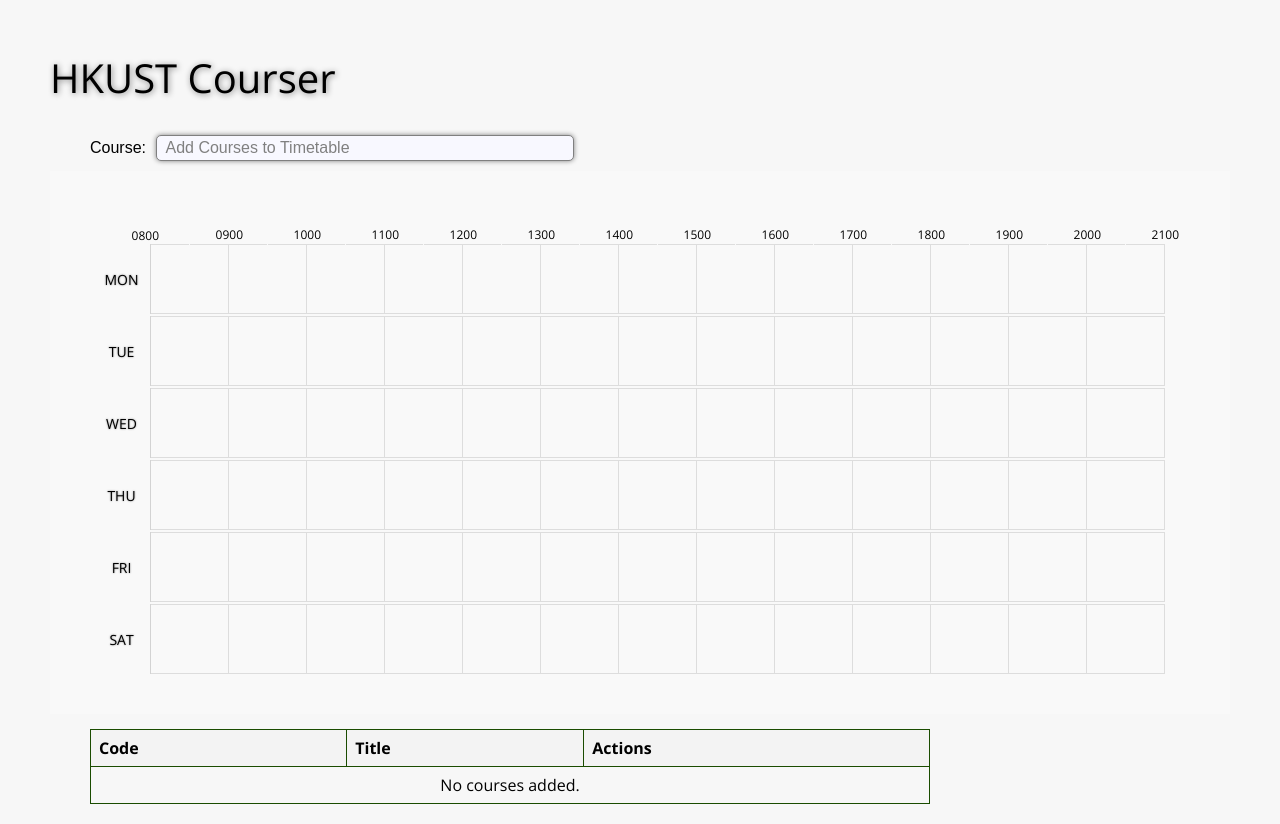
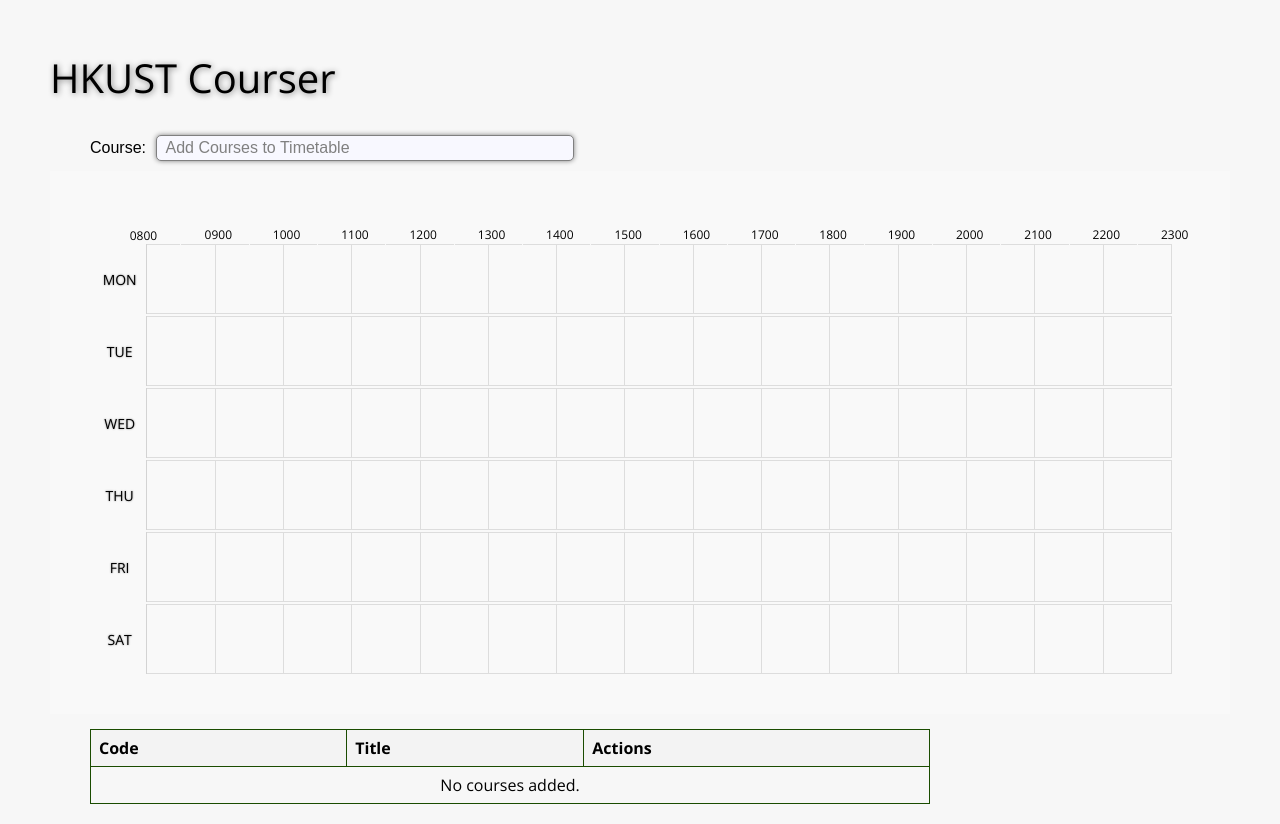
Before and after one commit to antony-hk/coust, a PHP site: page / in a window 1280 px wide. Run offline with PHP 8.4, Linux system fonts and the light colour scheme; some libraries are stand-ins or nearby versions.

Commit message:
Time span increased to 2300

```diff
--- a/index.html
+++ b/index.html
@@ -68,6 +68,10 @@
                     <td class="time"><div class="timediv">2000</div></td>
                     <td class="time alt"><div class="timediv">2030</div></td>
                     <td class="time"><div class="timediv">2100</div></td>
+                    <td class="time alt"><div class="timediv">2130</div></td>
+                    <td class="time"><div class="timediv">2200</div></td>
+                    <td class="time alt"><div class="timediv">2230</div></td>
+                    <td class="time"><div class="timediv">2300</div></td>
                     <td></td>
                     </tr>
                 </tbody>
@@ -99,10 +103,10 @@
                     <td class="h19 m00"></td>
                     <td class="h19 m30"></td>
                     <td class="h20 m00"></td>
-                    <td class="h20 m30"></td>
+                    <td class="h20 m30"></td><td class="h21 m00"></td><td class="h21 m30"></td><td class="h22 m00"></td><td class="h22 m30"></td>
                     </tr>
                 </tbody>
-                <tr class="separator"><th></th><td colspan="26"></td></tr>
+                <tr class="separator"><th></th><td colspan="30"></td></tr>
                 <tbody id="Tu" class="days">
                     <tr>
                     <th class="weekday" rowspan="1">TUE</th>
@@ -132,9 +136,13 @@
                     <td class="h19 m30"></td>
                     <td class="h20 m00"></td>
                     <td class="h20 m30"></td>
+                    <td class="h21 m00"></td>
+                    <td class="h21 m30"></td>
+                    <td class="h22 m00"></td>
+                    <td class="h22 m30"></td>
                     </tr>
                 </tbody>
-                <tr class="separator"><th></th><td colspan="26"></td></tr>
+                <tr class="separator"><th></th><td colspan="30"></td></tr>
                 <tbody id="We" class="days">
                     <tr>
                     <th class="weekday" rowspan="1">WED</th>
@@ -164,9 +172,13 @@
                     <td class="h19 m30"></td>
                     <td class="h20 m00"></td>
                     <td class="h20 m30"></td>
+                    <td class="h21 m00"></td>
+                    <td class="h21 m30"></td>
+                    <td class="h22 m00"></td>
+                    <td class="h22 m30"></td>
                     </tr>
                 </tbody>
-                <tr class="separator"><th></th><td colspan="26"></td></tr>
+                <tr class="separator"><th></th><td colspan="30"></td></tr>
                 <tbody id="Th" class="days">
                     <tr>
                     <th class="weekday" rowspan="1">THU</th>
@@ -196,9 +208,13 @@
                     <td class="h19 m30"></td>
                     <td class="h20 m00"></td>
                     <td class="h20 m30"></td>
+                    <td class="h21 m00"></td>
+                    <td class="h21 m30"></td>
+                    <td class="h22 m00"></td>
+                    <td class="h22 m30"></td>
                     </tr>
                 </tbody>
-                <tr class="separator"><th></th><td colspan="26"></td></tr>
+                <tr class="separator"><th></th><td colspan="30"></td></tr>
                 <tbody id="Fr" class="days">
                     <tr>
                     <th class="weekday" rowspan="1">FRI</th>
@@ -228,9 +244,13 @@
                     <td class="h19 m30"></td>
                     <td class="h20 m00"></td>
                     <td class="h20 m30"></td>
+                    <td class="h21 m00"></td>
+                    <td class="h21 m30"></td>
+                    <td class="h22 m00"></td>
+                    <td class="h22 m30"></td>
                     </tr>
                 </tbody>
-                <tr class="separator"><th></th><td colspan="26"></td></tr>
+                <tr class="separator"><th></th><td colspan="30"></td></tr>
                 <tbody id="Sa" class="days">
                     <tr>
                     <th class="weekday" rowspan="1">SAT</th>
@@ -260,9 +280,13 @@
                     <td class="h19 m30"></td>
                     <td class="h20 m00"></td>
                     <td class="h20 m30"></td>
+                    <td class="h21 m00"></td>
+                    <td class="h21 m30"></td>
+                    <td class="h22 m00"></td>
+                    <td class="h22 m30"></td>
                     </tr>
                 </tbody>
-                <tr class="separator hidden"><th></th><td colspan="26"></td></tr>
+                <tr class="separator hidden"><th></th><td colspan="30"></td></tr>
                 <tbody id="Su" class="days hidden">
                     <tr>
                     <th class="weekday" rowspan="1">SUN</th>
@@ -292,6 +316,10 @@
                     <td class="h19 m30"></td>
                     <td class="h20 m00"></td>
                     <td class="h20 m30"></td>
+                    <td class="h21 m00"></td>
+                    <td class="h21 m30"></td>
+                    <td class="h22 m00"></td>
+                    <td class="h22 m30"></td>
                     </tr>
                 </tbody>
             </table>
--- a/style.css
+++ b/style.css
@@ -126,7 +126,7 @@
 #Mo, #Tu, #We, #Th, #Fr, #Su, #Sa {
 
 }
-.h08, .h09, .h10, .h11, .h12, .h13, .h14, .h15, .h16, .h17, .h18, .h19, .h20 {
+.h08, .h09, .h10, .h11, .h12, .h13, .h14, .h15, .h16, .h17, .h18, .h19, .h20, .h21, .h22 {
 
 }
 .m00 {
```
